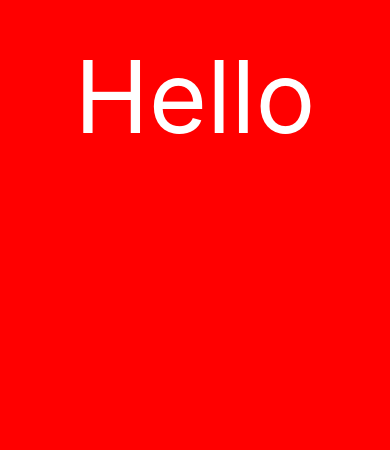
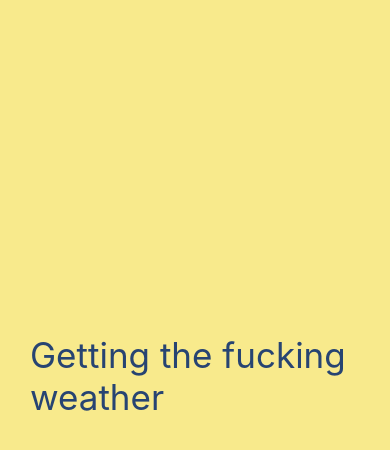
Before and after one commit to zpdl95/weather_app_2021, a React Native app: screen / in a window 390 px wide. Shown: the part 326-776 px from the top of the page. Built offline with nearby package versions, Linux system fonts and the light colour scheme.

Commit message:
#1.1 Loading Screen

```diff
--- a/App.js
+++ b/App.js
@@ -1,25 +1,6 @@
-import { StatusBar } from "expo-status-bar";
 import React from "react";
-import { StyleSheet, Text, View } from "react-native";
+import Loading from "./Loading";
 
 export default function App() {
-  return (
-    <View style={styles.container}>
-      <Text style={styles.text}>Hello</Text>
-      <StatusBar style="auto" />
-    </View>
-  );
+  return <Loading />;
 }
-
-const styles = StyleSheet.create({
-  container: {
-    flex: 1,
-    backgroundColor: "red",
-    alignItems: "center",
-    justifyContent: "center",
-  },
-  text: {
-    color: "white",
-    fontSize: 100,
-  },
-});
--- /dev/null
+++ b/Loading.js
@@ -0,0 +1,24 @@
+import React from "react";
+import { StyleSheet, Text, View } from "react-native";
+
+export default function Loading() {
+  return (
+    <View style={styles.container}>
+      <Text style={styles.text}>Getting the fucking weather</Text>
+    </View>
+  );
+}
+
+const styles = StyleSheet.create({
+  container: {
+    flex: 1,
+    justifyContent: "flex-end",
+    paddingHorizontal: 30,
+    paddingVertical: 100,
+    backgroundColor: "#F8EA8C",
+  },
+  text: {
+    color: "#274472",
+    fontSize: 35,
+  },
+});
```
